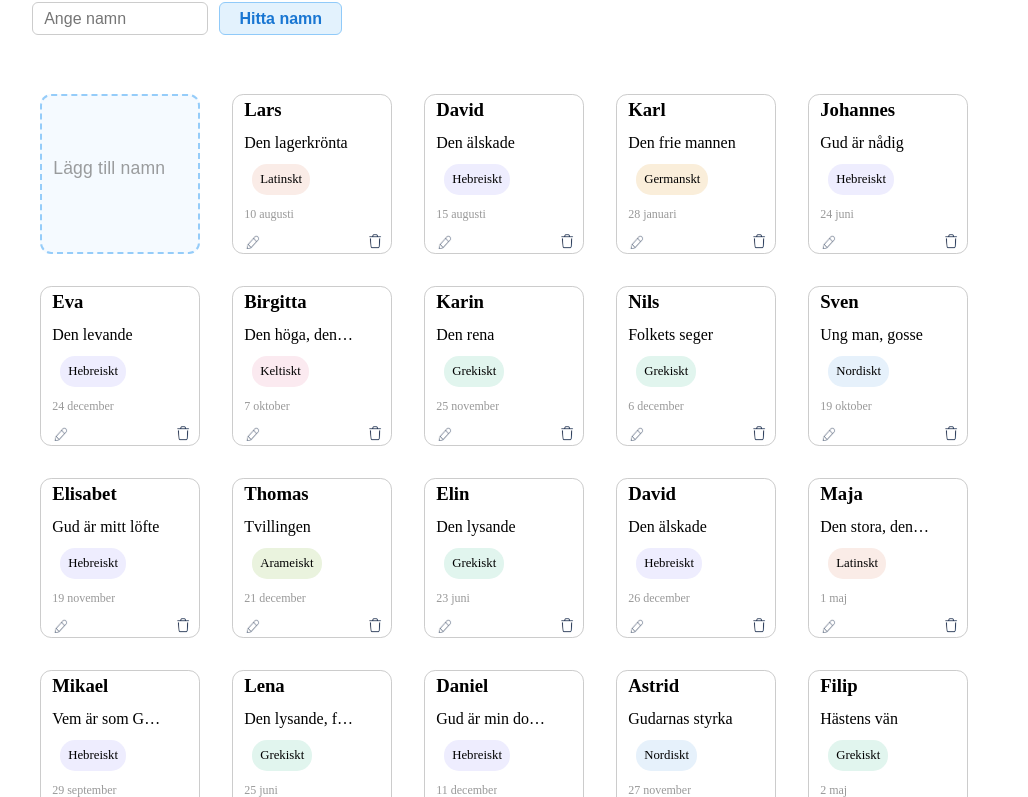
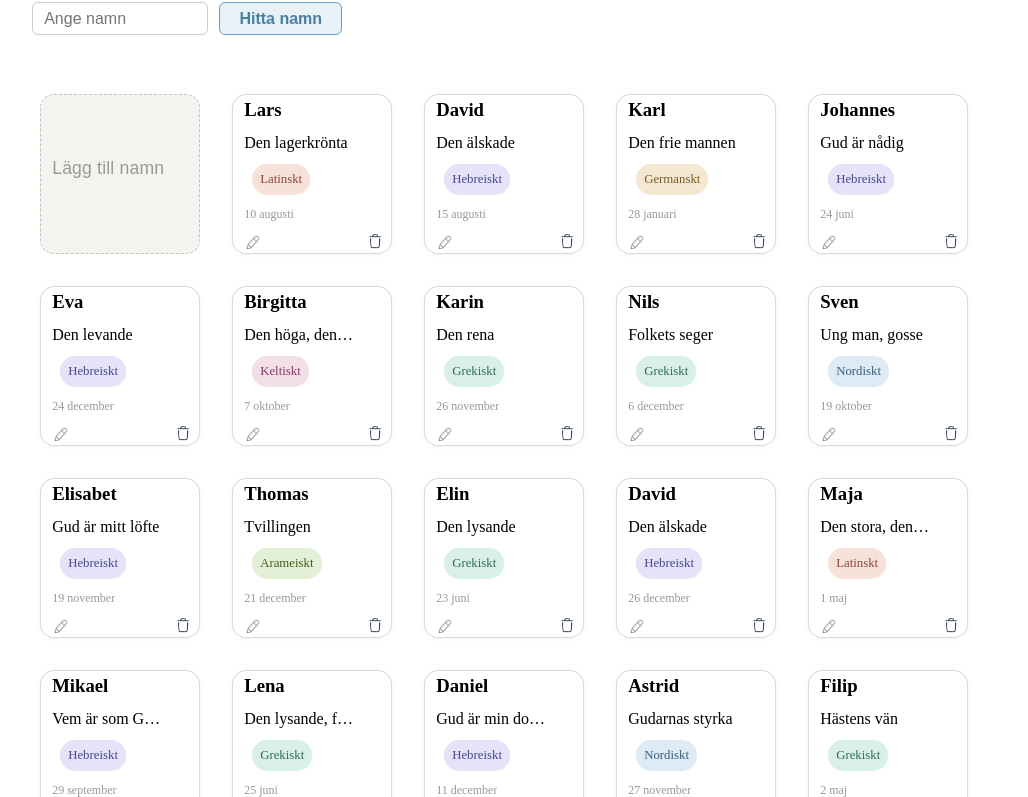
Before and after one commit to ekatera/CRUD, a website with bundled scripts: page public/index.html in a window 1280 px wide. Shown: the part 52-849 px from the top of the page, without its empty margins (0-1028 px from the left). Built offline with nearby package versions, Linux system fonts and the light colour scheme; data requests are answered from the project's data file.

Commit message:
final styling

```diff
--- a/db.json
+++ b/db.json
@@ -47,7 +47,7 @@
       "name": "Karin",
       "meaning": "Den rena",
       "origin": "Grekiskt",
-      "nameday": "25 november"
+      "nameday": "26 november"
     },
     {
       "id": "19",
@@ -363,13 +363,6 @@
       "meaning": "Ny betydelse",
       "origin": "Ny ursprung",
       "nameday": "Ny namnsdag"
-    },
-    {
-      "id": "66",
-      "name": "Nytt namn",
-      "meaning": "Ny betydelse",
-      "origin": "Ny ursprung",
-      "nameday": "Ny namnsdag"
     }
   ],
   "$schema": "./node_modules/json-server/schema.json"
--- a/public/style.css
+++ b/public/style.css
@@ -17,11 +17,11 @@
     height: 10rem;
     margin: 0.5rem;
     padding-left: 0.7rem;
-    border-radius: 7%;
+    border-radius: 14px;
     word-break: break-word;
     overflow-wrap: break-word;
-    background-color: #f5faff;
-    border: 2px dashed #90caf9;
+    background-color: #f5f3f0;
+    border: 1.5px dashed #c8bfb5;
     opacity: 0.95;
 }
 
@@ -92,11 +92,12 @@ main {
     height: 10rem;
     margin: 0.5rem;
     padding-left: 0.7rem;
-    border-radius: 7%;
+    border-radius: 14px;
     word-break: break-word;
     overflow-wrap: break-word;
     background-color: #ffffff;
-    border: 0.2px solid #cccccc;
+    border: 1px solid #ddd8d0;
+    box-shadow: 0 1px 4px rgba(80,60,40,0.05)
 }
 
 .emptyname h3, .emptyname p,
@@ -175,14 +176,14 @@ textarea {
     resize: none;
 }
 
-.nordic { background-color: #E6F1FB; }
-.hebraic { background-color: #EEEDFE; }
-.greek { background-color: #E1F5EE; }
-.germanic { background-color: #FAEEDA; }
-.latin { background-color: #FAECE7; }
-.celtic { background-color: #FBEAF0; }
-.aramaic { background-color: #EAF3DE; }
-.default-origin { background-color: #F0F0F0; }
+.nordic         { background-color: #deeaf5; color: #3a607e; }
+.hebraic        { background-color: #e5e3f8; color: #4b4490; }
+.greek          { background-color: #d8f0e8; color: #2d6e54; }
+.germanic       { background-color: #f5e8d2; color: #7a5c2a; }
+.latin          { background-color: #f7e2da; color: #8c4535; }
+.celtic         { background-color: #f3dfe8; color: #8a3a5e; }
+.aramaic        { background-color: #e4f0d5; color: #3e6021; }
+.default-origin { background-color: #eae8e4; color: #6a6460; }
 
 /* animation */
 .rotate-in {
@@ -239,15 +240,15 @@ textarea {
 }
 
 .find-input:focus {
-    border-color: #90caf9;
+    border-color: #6a9dbf;
 }
 
 .find-btn {
     padding: 0.4rem 1.2rem;
     border-radius: 6px;
-    border: 1px solid #90caf9;
-    background: #e3f2fd;
-    color: #1976d2;
+    border: 1px solid #6a9dbf;
+    background: #e8f1f8;
+    color: #4a7fa0;
     font-size: 1rem;
     font-family: Arial, sans-serif;
     font-weight: 600;
@@ -265,11 +266,10 @@ textarea {
 h1 {
     font-family: 'Pacifico', 'Playfair Display', cursive, serif;
     font-size: 2.3rem;
-    color: #1976d2;
+    color: #4a7fa0;
     font-weight: 700;
     letter-spacing: 0.04em;
     margin-bottom: 0.7rem;
-    text-shadow: 0 2px 8px #e3f2fd;
     text-align: left;
 }
 
```
